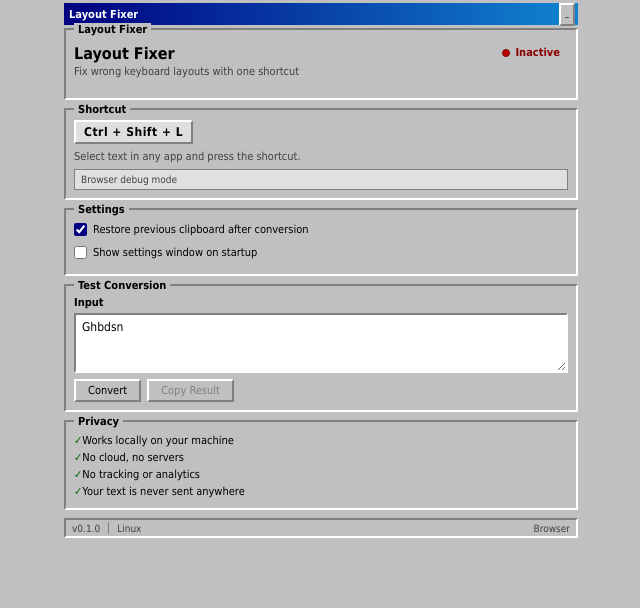
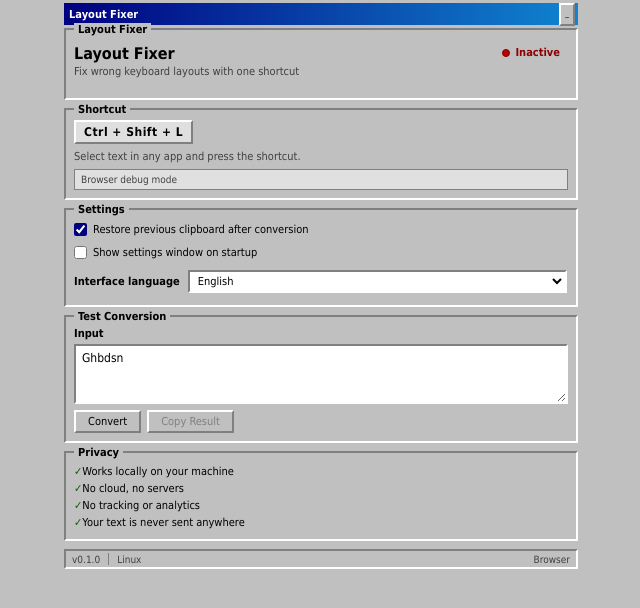
Before and after one commit to batraktar/layout-fixer, a React (Vite) app: page / in a window 1280 px wide. Shown: the top 608 px of the page, without its empty margins (319-959 px from the left). Built offline with nearby package versions, Linux system fonts and the light colour scheme.

Commit message:
feat: add interface language selection (EN/UK)

```diff
--- a/src/App.tsx
+++ b/src/App.tsx
@@ -4,6 +4,7 @@ import { listen, type UnlistenFn } from "@tauri-apps/api/event";
 import { writeText } from "@tauri-apps/plugin-clipboard-manager";
 import { convertLayout } from "./lib/convertLayout";
 import { detectDirection } from "./lib/detectDirection";
+import { t, type Language } from "./lib/i18n";
 
 interface OperationStatus {
   kind: "info" | "success" | "error";
@@ -27,6 +28,7 @@ interface AppSettings {
   restoreClipboard: boolean;
   showSettingsOnStartup: boolean;
   disabledLayouts: string[];
+  language: Language;
 }
 
 const isMac = navigator.userAgent.includes("Mac");
@@ -36,6 +38,7 @@ const defaultSettings: AppSettings = {
   restoreClipboard: true,
   showSettingsOnStartup: false,
   disabledLayouts: [],
+  language: "en",
 };
 
 export default function App() {
@@ -53,6 +56,8 @@ export default function App() {
       message: isTauri() ? "Loading background status\u2026" : "Browser debug mode",
     },
   });
+
+  const lang = settings.language;
 
   useEffect(() => {
     if (!isTauri()) {
@@ -140,9 +145,7 @@ export default function App() {
         const result = await invoke<string>("convert_text", { text: input });
         setOutput(result);
         const direction = detectDirection(input);
-        setConvertedDirection(
-          direction === "en-to-ua" ? "English \u2192 \u0423\u043a\u0440\u0430\u0457\u043d\u0441\u044c\u043a\u0430" : "\u0423\u043a\u0440\u0430\u0457\u043d\u0441\u044c\u043a\u0430 \u2192 English",
-        );
+        setConvertedDirection(direction === "en-to-ua" ? t(lang, "enToUa") : t(lang, "uaToEn"));
       } catch (error) {
         setRuntime((current) => ({
           ...current,
@@ -152,9 +155,7 @@ export default function App() {
     } else {
       const direction = detectDirection(input);
       setOutput(convertLayout(input, direction));
-      setConvertedDirection(
-        direction === "en-to-ua" ? "English \u2192 \u0423\u043a\u0440\u0430\u0457\u043d\u0441\u044c\u043a\u0430" : "\u0423\u043a\u0440\u0430\u0457\u043d\u0441\u044c\u043a\u0430 \u2192 English",
-      );
+      setConvertedDirection(direction === "en-to-ua" ? t(lang, "enToUa") : t(lang, "uaToEn"));
     }
   };
 
@@ -170,7 +171,7 @@ export default function App() {
 
       setRuntime((current) => ({
         ...current,
-        lastStatus: { kind: "success", message: "Debug result copied" },
+        lastStatus: { kind: "success", message: t(lang, "debugCopied") },
       }));
     } catch (error) {
       setRuntime((current) => ({
@@ -185,7 +186,7 @@ export default function App() {
   return (
     <main className="app-shell">
       <div className="title-bar">
-        <span className="title-bar-text">Layout Fixer</span>
+        <span className="title-bar-text">{t(lang, "appName")}</span>
         <div className="title-bar-controls">
           <button type="button" aria-label="Minimize" tabIndex={-1}>_</button>
         </div>
@@ -193,28 +194,26 @@ export default function App() {
 
       {/* Header */}
       <div className="group-box">
-        <span className="group-box-label">Layout Fixer</span>
+        <span className="group-box-label">{t(lang, "appName")}</span>
         <div className="header-area">
           <div className="header-left">
-            <h1>Layout Fixer</h1>
-            <p className="tagline">Fix wrong keyboard layouts with one shortcut</p>
+            <h1>{t(lang, "appName")}</h1>
+            <p className="tagline">{t(lang, "tagline")}</p>
           </div>
           <span className={`status-badge ${isRunning ? "running" : "error"}`}>
             <span className={`status-dot ${isRunning ? "on" : "off"}`} />
-            {isRunning ? "Running" : "Inactive"}
+            {isRunning ? t(lang, "running") : t(lang, "inactive")}
           </span>
         </div>
       </div>
 
       {/* Shortcut */}
       <div className="group-box">
-        <span className="group-box-label">Shortcut</span>
+        <span className="group-box-label">{t(lang, "shortcutLabel")}</span>
         <div className="shortcut-display">
           <kbd>{runtime.shortcut}</kbd>
         </div>
-        <p className="shortcut-hint">
-          Select text in any app and press the shortcut.
-        </p>
+        <p className="shortcut-hint">{t(lang, "shortcutHint")}</p>
         {runtime.lastStatus.message && (
           <div className={`operation-status ${runtime.lastStatus.kind}`} role="status">
             {runtime.lastStatus.message}
@@ -225,7 +224,7 @@ export default function App() {
       {/* Layouts */}
       {layouts.length > 0 && (
         <div className="group-box">
-          <span className="group-box-label">Layouts</span>
+          <span className="group-box-label">{t(lang, "layouts")}</span>
           <ul className="layout-list">
             {layouts.map((layout) => (
               <li key={layout.id} className="layout-item">
@@ -242,7 +241,7 @@ export default function App() {
           </ul>
           {layouts.filter((l) => l.enabled).length === 0 && (
             <p className="shortcut-hint" style={{ marginTop: 6 }}>
-              No layouts enabled. Conversion will not work.
+              {t(lang, "noLayoutsEnabled")}
             </p>
           )}
         </div>
@@ -250,7 +249,7 @@ export default function App() {
 
       {/* Settings */}
       <div className="group-box">
-        <span className="group-box-label">Settings</span>
+        <span className="group-box-label">{t(lang, "settings")}</span>
         <label className="checkbox-row">
           <input
             type="checkbox"
@@ -259,7 +258,7 @@ export default function App() {
               void saveSettings({ ...settings, restoreClipboard: e.target.checked })
             }
           />
-          <span>Restore previous clipboard after conversion</span>
+          <span>{t(lang, "restoreClipboard")}</span>
         </label>
         <label className="checkbox-row">
           <input
@@ -269,31 +268,44 @@ export default function App() {
               void saveSettings({ ...settings, showSettingsOnStartup: e.target.checked })
             }
           />
-          <span>Show settings window on startup</span>
+          <span>{t(lang, "showOnStartup")}</span>
         </label>
+        <div className="select-row">
+          <span className="select-label">{t(lang, "interfaceLanguage")}</span>
+          <select
+            className="win95-select"
+            value={settings.language}
+            onChange={(e) =>
+              void saveSettings({ ...settings, language: e.target.value as Language })
+            }
+          >
+            <option value="en">English</option>
+            <option value="uk">\u0423\u043a\u0440\u0430\u0457\u043d\u0441\u044c\u043a\u0430</option>
+          </select>
+        </div>
       </div>
 
       {/* Test converter */}
       <div className="group-box">
-        <span className="group-box-label">Test Conversion</span>
-        <label htmlFor="source">Input</label>
+        <span className="group-box-label">{t(lang, "testConversion")}</span>
+        <label htmlFor="source">{t(lang, "inputLabel")}</label>
         <textarea
           id="source"
           value={input}
           onChange={(event) => setInput(event.target.value)}
-          placeholder="Type or paste text, e.g. Ghbdtn"
+          placeholder={t(lang, "inputPlaceholder")}
           spellCheck={false}
         />
         <div className="actions">
           <button type="button" onClick={() => void convertDebugText()}>
-            Convert
+            {t(lang, "convert")}
           </button>
           <button
             type="button"
             onClick={() => void copyResult()}
             disabled={!output}
           >
-            Copy Result
+            {t(lang, "copyResult")}
           </button>
         </div>
         {output && (
@@ -306,12 +318,12 @@ export default function App() {
 
       {/* Privacy */}
       <div className="group-box">
-        <span className="group-box-label">Privacy</span>
+        <span className="group-box-label">{t(lang, "privacy")}</span>
         <ul className="privacy-list">
-          <li>Works locally on your machine</li>
-          <li>No cloud, no servers</li>
-          <li>No tracking or analytics</li>
-          <li>Your text is never sent anywhere</li>
+          <li>{t(lang, "privacyLocal")}</li>
+          <li>{t(lang, "privacyNoCloud")}</li>
+          <li>{t(lang, "privacyNoTracking")}</li>
+          <li>{t(lang, "privacyNoSend")}</li>
         </ul>
       </div>
 
--- /dev/null
+++ b/src/lib/i18n.ts
@@ -0,0 +1,93 @@
+export type Language = "en" | "uk";
+
+interface Translations {
+  appName: string;
+  tagline: string;
+  running: string;
+  inactive: string;
+  shortcutLabel: string;
+  shortcutHint: string;
+  layouts: string;
+  noLayoutsEnabled: string;
+  settings: string;
+  restoreClipboard: string;
+  showOnStartup: string;
+  interfaceLanguage: string;
+  testConversion: string;
+  inputLabel: string;
+  inputPlaceholder: string;
+  convert: string;
+  copyResult: string;
+  enToUa: string;
+  uaToEn: string;
+  privacy: string;
+  privacyLocal: string;
+  privacyNoCloud: string;
+  privacyNoTracking: string;
+  privacyNoSend: string;
+  debugCopied: string;
+}
+
+const en: Translations = {
+  appName: "Layout Fixer",
+  tagline: "Fix wrong keyboard layouts with one shortcut",
+  running: "Running",
+  inactive: "Inactive",
+  shortcutLabel: "Shortcut",
+  shortcutHint: "Select text in any app and press the shortcut.",
+  layouts: "Layouts",
+  noLayoutsEnabled: "No layouts enabled. Conversion will not work.",
+  settings: "Settings",
+  restoreClipboard: "Restore previous clipboard after conversion",
+  showOnStartup: "Show settings window on startup",
+  interfaceLanguage: "Interface language",
+  testConversion: "Test Conversion",
+  inputLabel: "Input",
+  inputPlaceholder: "Type or paste text, e.g. Ghbdtn",
+  convert: "Convert",
+  copyResult: "Copy Result",
+  enToUa: "English \u2192 Ukrainian",
+  uaToEn: "Ukrainian \u2192 English",
+  privacy: "Privacy",
+  privacyLocal: "Works locally on your machine",
+  privacyNoCloud: "No cloud, no servers",
+  privacyNoTracking: "No tracking or analytics",
+  privacyNoSend: "Your text is never sent anywhere",
+  debugCopied: "Debug result copied",
+};
+
+const uk: Translations = {
+  appName: "Layout Fixer",
+  tagline: "\u0412\u0438\u043f\u0440\u0430\u0432\u043b\u044f\u0454 \u043d\u0435\u043f\u0440\u0430\u0432\u0438\u043b\u044c\u043d\u0443 \u0440\u043e\u0437\u043a\u043b\u0430\u0434\u043a\u0443 \u0437\u0430 \u043e\u0434\u043d\u0438\u043c \u0441\u0442\u043e\u0440\u043e\u0442\u043d\u0438\u043a\u043e\u043c",
+  running: "\u041f\u0440\u0430\u0446\u044e\u0454",
+  inactive: "\u0412\u0438\u043c\u043a\u043d\u0435\u043d\u043e",
+  shortcutLabel: "\u0421\u0442\u043e\u0440\u0442\u043e\u0432\u0438\u0439 \u043a\u043e\u043c\u0431\u0456\u043d\u0430\u0446\u0456\u044f",
+  shortcutHint: "\u0412\u0438\u0434\u0456\u043b\u0456\u0442\u0435 \u0442\u0435\u043a\u0441\u0442 \u0432 \u0431\u0443\u0434\u044f-\u044f\u043a\u043e\u043c\u0443 \u0434\u043e\u0434\u0430\u0442\u043a\u0443 \u0456 \u043d\u0430\u0442\u0438\u0441\u043d\u0456\u0442\u044c \u0441\u0442\u043e\u0440\u0442\u043e\u0432\u0438\u0439 \u043a\u043e\u043c\u0431\u0456\u043d\u0430\u0446\u0456\u044e.",
+  layouts: "\u0420\u043e\u0437\u043a\u043b\u0430\u0434\u043a\u0438",
+  noLayoutsEnabled: "\u0416\u043e\u0434\u043d\u0430 \u0440\u043e\u0437\u043a\u043b\u0430\u0434\u043a\u0430 \u043d\u0435 \u0443\u0432\u0456\u043c\u043a\u043d\u0435\u043d\u043e. \u041a\u043e\u043d\u0432\u0435\u0440\u0442\u0430\u0446\u0456\u044f \u043d\u0435 \u043f\u0440\u0430\u0446\u044e\u0432\u0430\u0442\u0438\u043c\u0435.",
+  settings: "\u041d\u0430\u043b\u0430\u0448\u0442\u0443\u0432\u0430\u043d\u043d\u044f",
+  restoreClipboard: "\u0412\u0456\u0434\u043d\u043e\u0432\u043b\u044e\u0432\u0430\u0442\u0438 \u043f\u043e\u043f\u0435\u0440\u0435\u0434\u043d\u0456\u0439 \u0431\u0443\u0444\u0435\u0440 \u043e\u0431\u043c\u0456\u043d\u0443 \u043f\u0456\u0441\u043b\u044f \u043a\u043e\u043d\u0432\u0435\u0440\u0442\u0430\u0446\u0456\u0457",
+  showOnStartup: "\u041f\u043e\u043a\u0430\u0437\u0443\u0432\u0430\u0442\u0438 \u0432\u0456\u043a\u043d\u043e \u043d\u0430\u043b\u0430\u0448\u0442\u0443\u0432\u0430\u043d\u044c \u043f\u0440\u0438 \u0437\u0430\u043f\u0443\u0441\u043a\u0443",
+  interfaceLanguage: "\u041c\u043e\u0432\u0430 \u0456\u043d\u0442\u0435\u0440\u0444\u0435\u0439\u0441\u0443",
+  testConversion: "\u0422\u0435\u0441\u0442 \u043a\u043e\u043d\u0432\u0435\u0440\u0442\u0430\u0446\u0456\u0457",
+  inputLabel: "\u0412\u0432\u0456\u0434",
+  inputPlaceholder: "\u0412\u0432\u0435\u0434\u0456\u0442\u044c \u0430\u0431\u043e \u0432\u0441\u0442\u0430\u0432\u0442\u0435 \u0442\u0435\u043a\u0441\u0442, \u043d\u0430\u043f\u0440. Ghbdtn",
+  convert: "\u041a\u043e\u043d\u0432\u0435\u0440\u0442\u0443\u0432\u0430\u0442\u0438",
+  copyResult: "\u041a\u043e\u043f\u0456\u044e\u0432\u0430\u0442\u0438 \u0440\u0435\u0437\u0443\u043b\u044c\u0442\u0430\u0442",
+  enToUa: "English \u2192 \u0423\u043a\u0440\u0430\u0457\u043d\u0441\u044c\u043a\u0430",
+  uaToEn: "\u0423\u043a\u0440\u0430\u0457\u043d\u0441\u044c\u043a\u0430 \u2192 English",
+  privacy: "\u041a\u043e\u043d\u0444\u0456\u0434\u0435\u043d\u0446\u0456\u0439\u043d\u0456\u0441\u0442\u044c",
+  privacyLocal: "\u041f\u0440\u0430\u0446\u044e\u0454 \u043b\u043e\u043a\u0430\u043b\u044c\u043d\u043e \u043d\u0430 \u0432\u0430\u0448\u043e\u043c\u0443 \u043f\u0440\u0438\u0441\u0442\u0440\u043e\u0457",
+  privacyNoCloud: "\u0411\u0435\u0437 \u043e\u0431\u043b\u0430\u043a\u043d\u0443, \u0431\u0435\u0437 \u0441\u0435\u0440\u0432\u0435\u0440\u0456\u0432",
+  privacyNoTracking: "\u0411\u0435\u0437 \u0432\u0456\u0434\u0441\u043b\u0456\u0436\u043a\u0438 \u0442\u0430 \u0430\u043d\u0430\u043b\u0456\u0442\u0438\u043a\u0438",
+  privacyNoSend: "\u0412\u0430\u0448 \u0442\u0435\u043a\u0441\u0442 \u043d\u0456\u043a\u043e\u043b\u0438 \u043d\u0435 \u043d\u0430\u0434\u0441\u0438\u043b\u0430\u0454\u0442\u044c\u0441\u044f",
+  debugCopied: "\u0420\u0435\u0437\u0443\u043b\u044c\u0442\u0430\u0442 \u0441\u043a\u043e\u043f\u0456\u0439\u043e\u0432\u0430\u043d\u043e",
+};
+
+const translations: Record<Language, Translations> = { en, uk };
+
+export function t(lang: Language, key: keyof Translations): string {
+  return translations[lang]?.[key] ?? translations.en[key];
+}
+
+export default translations;
--- a/src/styles.css
+++ b/src/styles.css
@@ -446,6 +446,37 @@ button:disabled:active {
   cursor: pointer;
 }
 
+/* Select row */
+.select-row {
+  display: flex;
+  align-items: center;
+  gap: 8px;
+  padding: 4px 0;
+  font-size: 11px;
+}
+
+.select-label {
+  font-weight: 700;
+  white-space: nowrap;
+}
+
+.win95-select {
+  padding: 2px 4px;
+  border: 2px solid;
+  border-color: #808080 #fff #fff #808080;
+  background: #fff;
+  color: #000;
+  font-family: "MS Sans Serif", Tahoma, sans-serif;
+  font-size: 11px;
+  cursor: pointer;
+  outline: none;
+}
+
+.win95-select:focus {
+  outline: 1px dotted #000;
+  outline-offset: -4px;
+}
+
 /* Responsive */
 @media (max-width: 480px) {
   .app-shell {
```
Also changed, not shown: 1 other file (tests, documents, lock files or other folders).
